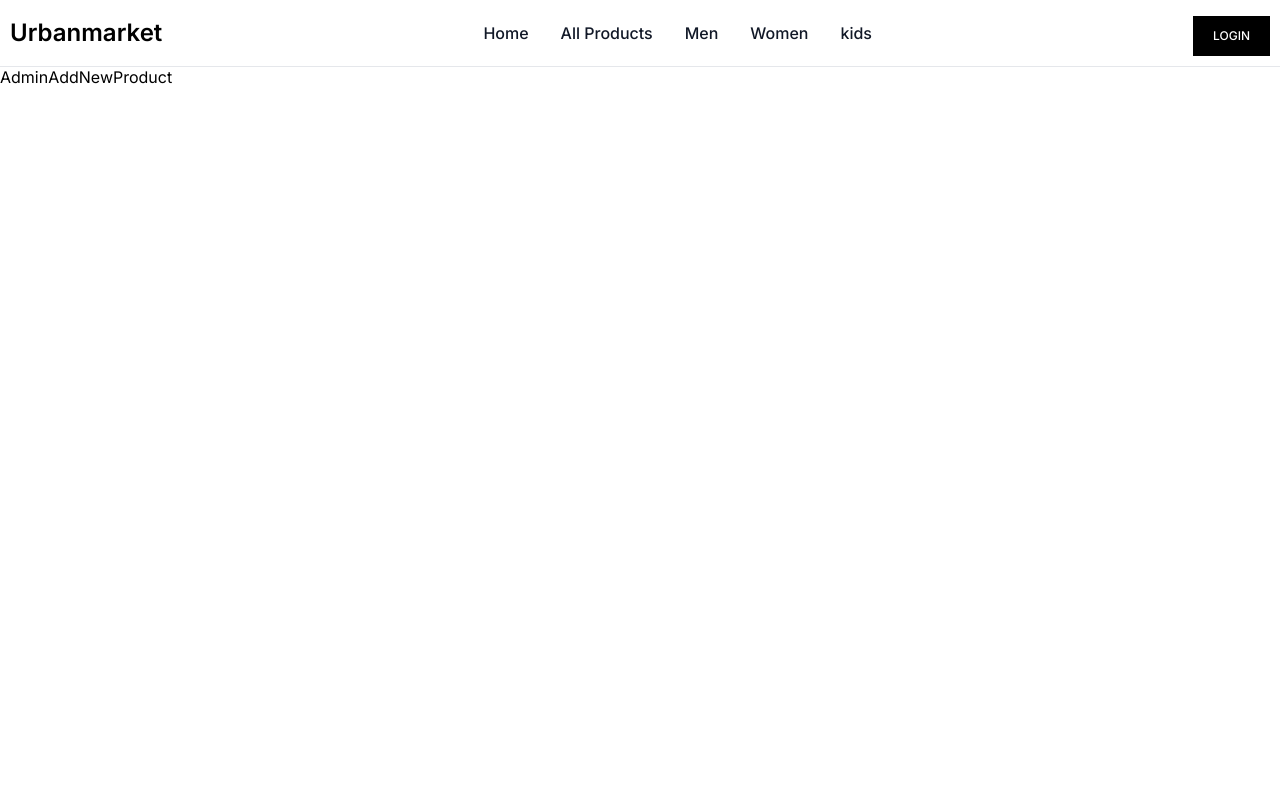
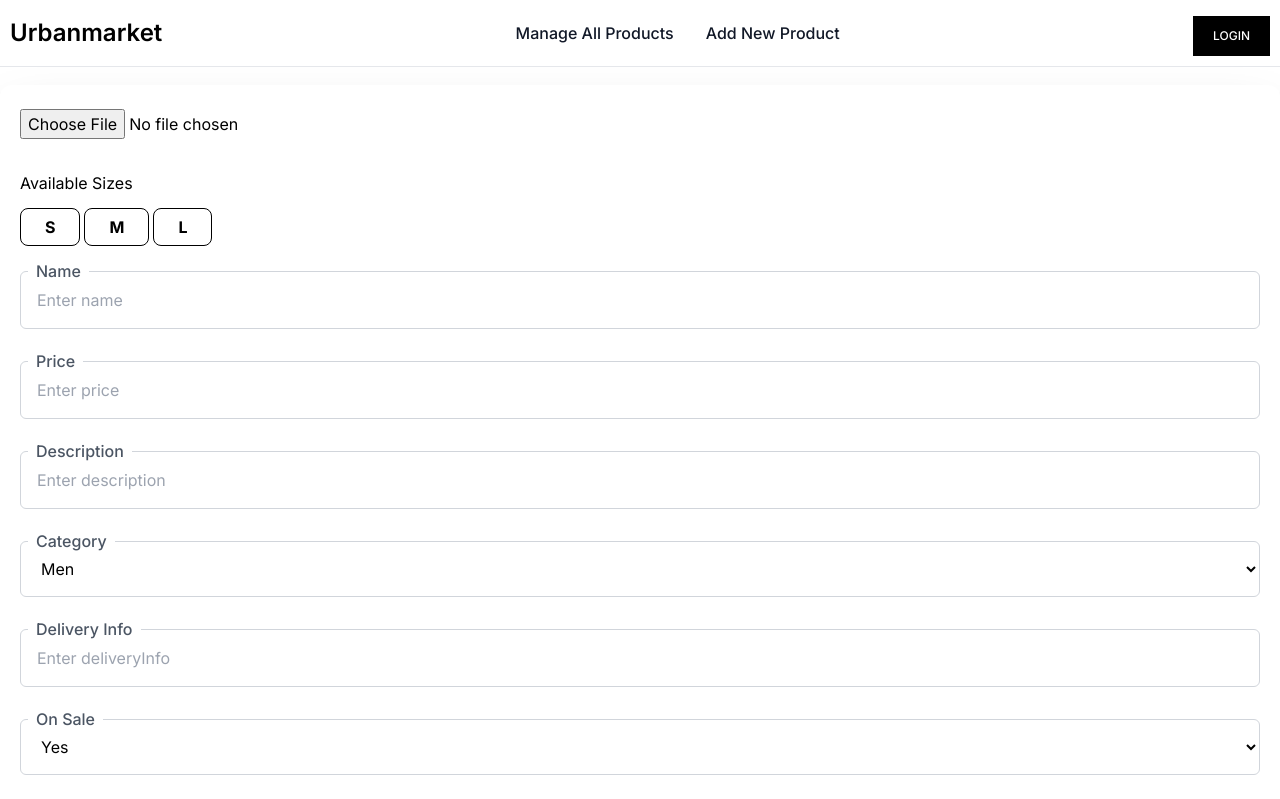
Before and after one commit to vedant-thakre/Next-ecom, a Next.js app: page /admin-view/add-product in a window 1280 px wide. Shown: the top 799 px of the page. Built offline with nearby package versions, Linux system fonts and the light colour scheme.

Commit message:
Add new product frontend Done

```diff
--- a/src/app/admin-view/add-product/page.js
+++ b/src/app/admin-view/add-product/page.js
@@ -1,7 +1,55 @@
+import InputComponent from "@/components/FormElements/InputComponent";
+import SelectComponent from "@/components/FormElements/SelectComponent";
+import TileComponent from "@/components/FormElements/TileComponent";
+import { AvailableSizes, adminAddProductformControls } from "@/utils";
 import React from "react";
 
 const AdminAddNewProduct = () => {
-  return <div>AdminAddNewProduct</div>;
+
+
+    const handleImage = () => {
+        return;
+    }
+
+  return (
+    <div className="w-full mt-5 mx-0 mb-0 relative">
+      <div
+        className="flex flex-col items-start justify-start bg-white shadow-2xl
+         rounded-xl relative"
+      >
+        <div className="w-full px-5 mt-6 mx-0 mb-0 space-y-8">
+          <input
+            type="file"
+            max={1000000}
+            accept="image/*"
+            // onChange={handleImage}
+          />
+          <div className="flex gap-2 flex-col">
+            <label> Available Sizes</label>
+            <TileComponent data={AvailableSizes} />
+          </div>
+          {adminAddProductformControls.map((controlItem) =>
+            controlItem.componentType === "input" ? (
+              <InputComponent
+                type={controlItem.type}
+                placeholder={controlItem.placeholder}
+                label={controlItem.label}
+              />
+            ) : controlItem.componentType === "select" ? (
+              <SelectComponent
+                label={controlItem.label}
+                options={controlItem.options}
+              />
+            ) : null
+          )}
+          <button className="inline-flex w-full justify-center bg-black px-6 py-4 text-white
+         text-lg font-medium uppsercase tracking-wide">
+            Add Product
+          </button>
+        </div>
+      </div>
+    </div>
+  );
 };
 
 export default AdminAddNewProduct;
--- /dev/null
+++ b/src/components/FormElements/TileComponent/index.js
@@ -0,0 +1,22 @@
+import React from 'react'
+
+const TileComponent = ({ data, selected = [], onClick }) => {
+  return data && data.length ? (
+    <div className='mt-3 flex flex-wrap items-center gap-1' >
+        {
+            data.map((dataItem) => (
+                <label
+                    className='cursor-pointer'
+                    key={dataItem.id}
+                >
+                    <span className=' rounded-lg border border-black px-6 py-2 font-bold'>
+                        {dataItem.label}
+                    </span>
+                </label>
+            ))
+        }
+    </div>
+  ) : null
+};
+
+export default TileComponent;
--- a/src/components/Navbar/index.js
+++ b/src/components/Navbar/index.js
@@ -5,12 +5,10 @@ import { adminNavOptions, navOptions } from "@/utils";
 import React, { useContext } from "react";
 import CommonModal from "../CommonModel";
 import Cookies from "js-cookie";
-import { useRouter } from "next/navigation";
-import componentLoader from "../Loader/ComponentLoader";
+import { usePathname, useRouter } from "next/navigation";
 
-const isAdminView = false;
 
-const NavItems = ({ isModalView = false}) => {
+const NavItems = ({ isModalView = false, isAdminView, router}) => {
   return (
     <div
       className={`item-center  justify-between w-full md:flex md:w-auto
@@ -26,6 +24,7 @@ const NavItems = ({ isModalView = false}) => {
               <li
                 className=" cursor-pointer block py-2 pl-3 pr-4 text-gray-900 rounded-md md:p-0"
                 key={item.id}
+                onClick={() => router.push(item.path)}
               >
                 {item.label}
               </li>
@@ -34,6 +33,7 @@ const NavItems = ({ isModalView = false}) => {
               <li
                 className=" cursor-pointer block py-2 pl-3 pr-4 text-gray-900 rounded-md md:p-0"
                 key={item.id}
+                onClick={() => router.push(item.path)}
               >
                 {item.label}
               </li>
@@ -46,6 +46,8 @@ const NavItems = ({ isModalView = false}) => {
 const Navbar = () => {
   const { showNavModal, setShowNavModal } = useContext(GlobalContext);
   const { user, isAuthUser, setUser, setIsAuthUser } = useContext(GlobalContext);
+
+  const pathName = usePathname();
   const router = useRouter();
 
   const handleLogout = () => {
@@ -56,11 +58,15 @@ const Navbar = () => {
     router.push("/");
 
   }
+  const isAdminView = pathName.includes("admin-view");
   return (
     <>
       <nav className="bg-white fixed w-full z-20 top-0 left-0 border-b border-gray-200">
         <div className="max-w-screen-xl flex flex-wrap items-center justify-between mx-auto p-2.5">
-          <div className="flex items-center cursor-pointer">
+          <div
+            onClick={() => router.push("/")}
+            className="flex items-center cursor-pointer"
+          >
             <span className="self-center text-xl lg:text-2xl font-semibold whitespace-nowrap">
               Urbanmarket
             </span>
@@ -77,9 +83,21 @@ const Navbar = () => {
               </>
             ) : null}
             {user?.role === "admin" ? (
-              <button className="mt-1.5 inline-block bg-black px-5 py-3 text-xs font-medium  uppercase tracking-white text-white">
-                {isAdminView ? "Client View" : "Admin View"}
-              </button>
+              isAdminView ? (
+                <button
+                  onClick={() => router.push("/")}
+                  className="mt-1.5 inline-block bg-black px-5 py-3 text-xs font-medium  uppercase tracking-white text-white"
+                >
+                  Client View
+                </button>
+              ) : (
+                <button
+                  onClick={() => router.push("/admin-view")}
+                  className="mt-1.5 inline-block bg-black px-5 py-3 text-xs font-medium  uppercase tracking-white text-white"
+                >
+                  Admin View
+                </button>
+              )
             ) : null}
             {isAuthUser ? (
               <button
@@ -89,7 +107,10 @@ const Navbar = () => {
                 Logout
               </button>
             ) : (
-              <button onClick={()=> router.push("/login")} className="mt-1.5 inline-block bg-black px-5 py-3 text-xs font-medium  uppercase tracking-white text-white">
+              <button
+                onClick={() => router.push("/login")}
+                className="mt-1.5 inline-block bg-black px-5 py-3 text-xs font-medium  uppercase tracking-white text-white"
+              >
                 Login
               </button>
             )}
@@ -119,13 +140,14 @@ const Navbar = () => {
               </svg>
             </button>
           </div>
-          <NavItems />
+          <NavItems router={router} isAdminView={isAdminView} />
         </div>
       </nav>
       {
         <CommonModal
           show={showNavModal}
           setShow={setShowNavModal}
+          router={router}
           showModalTitle={false}
           mainContent={<NavItems isModalView={true} />}
         />
```
